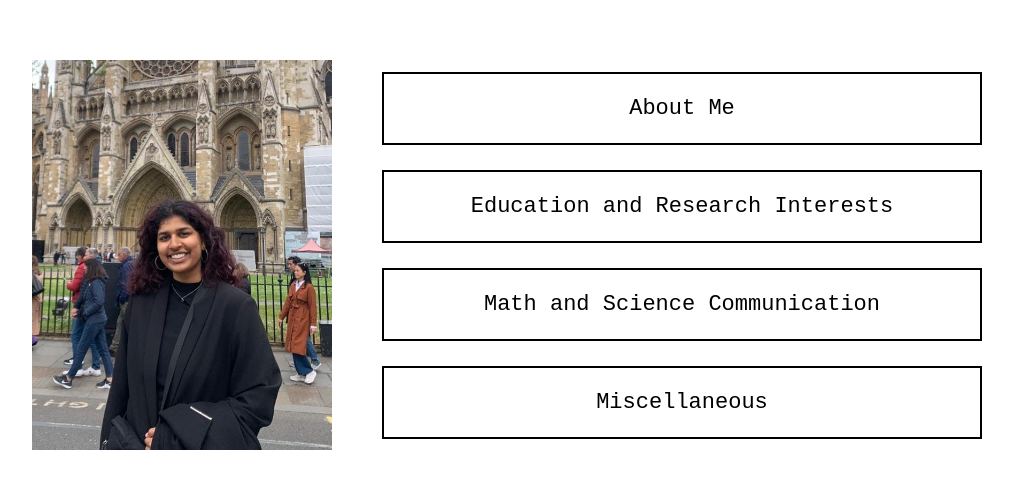
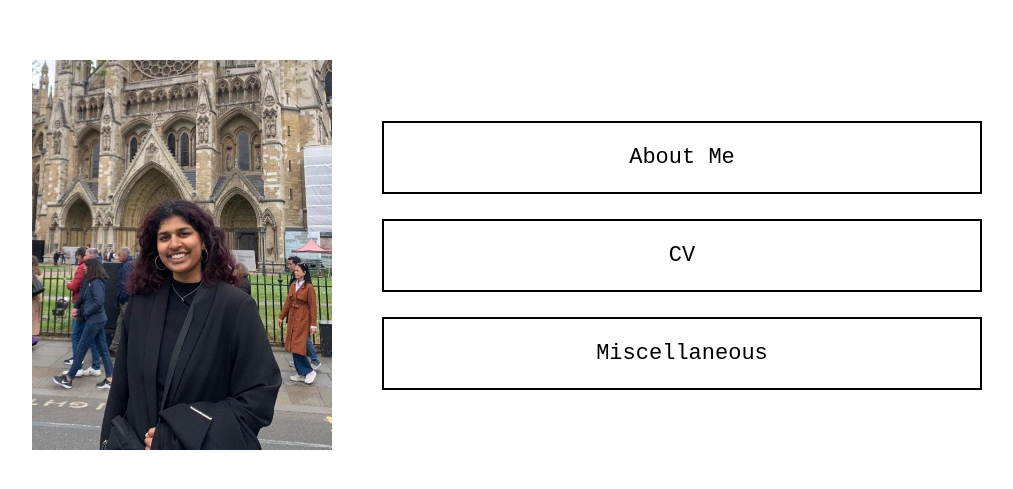
Before and after one commit to dishaatukuri/dishaatukuri.github.io, a plain HTML site: page index.html in a window 1280 px wide. Shown: the part 145-634 px from the top of the page, without its empty margins (133-1146 px from the left). Drawn offline with Linux system fonts and the light colour scheme.

Commit message:
Update index.html

```diff
--- a/index.html
+++ b/index.html
@@ -23,9 +23,7 @@
 
                 <a href="#about">About Me</a>
 
-                <a href="#education">Education and Research Interests</a>
-
-                <a href="#communication">Math and Science Communication</a>
+                <a href="#education">CV</a>
 
                 <a href="#contact">Miscellaneous</a>
 
```
